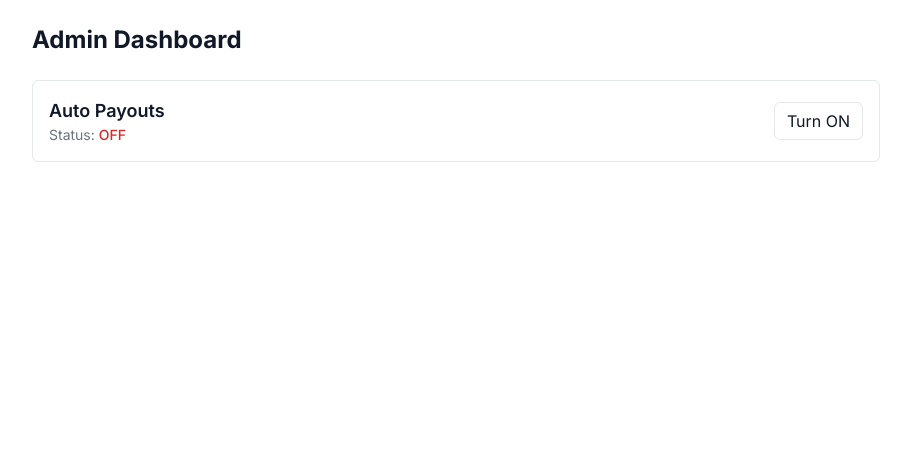
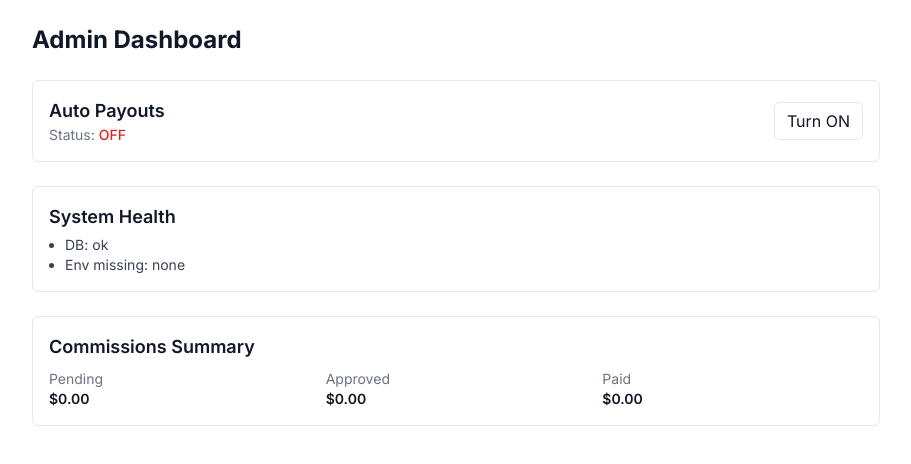
Before and after one commit to begintolern/Linkmint, a Next.js app: page /admin in a window 1280 px wide. Shown: the top 464 px of the page, without its empty margins (184-1095 px from the left). Built offline with nearby package versions, Linux system fonts and the light colour scheme; no server answers; the database is empty.

Commit message:
feat(admin): add CommissionSummaryCard and /api/admin/payouts/summary

```diff
--- a/app/admin/page.tsx
+++ b/app/admin/page.tsx
@@ -1,15 +1,21 @@
 // app/admin/page.tsx
 import AutoPayoutStatusCard from "@/components/admin/AutoPayoutStatusCard";
+import SystemHealthCard from "@/components/admin/SystemHealthCard";
+import CommissionSummaryCard from "@/components/admin/CommissionSummaryCard";
 
 export default function AdminPage() {
   return (
     <main className="max-w-4xl mx-auto p-6 space-y-6">
       <h1 className="text-2xl font-bold">Admin Dashboard</h1>
 
-      {/* Auto Payout toggle + status */}
+      {/* Live auto‑payout status + toggle */}
       <AutoPayoutStatusCard />
 
-      {/* more cards will go here in steps 2–4 */}
+      {/* Basic system health (DB + env presence) */}
+      <SystemHealthCard />
+
+      {/* Commissions totals */}
+      <CommissionSummaryCard />
     </main>
   );
 }
--- /dev/null
+++ b/app/api/admin/health/route.ts
@@ -0,0 +1,25 @@
+export const dynamic = "force-dynamic";
+export const fetchCache = "force-no-store";
+export const revalidate = 0;
+
+import { NextResponse } from "next/server";
+import { prisma } from "@/lib/db";
+
+export async function GET() {
+  try {
+    // DB ping
+    await prisma.$queryRaw`SELECT 1`;
+
+    // check key envs
+    const must = ["DATABASE_URL", "NEXTAUTH_URL", "NEXTAUTH_SECRET"];
+    const missing = must.filter((k) => !process.env[k]);
+
+    return NextResponse.json({
+      ok: true,
+      db: "ok",
+      envMissing: missing,
+    });
+  } catch (e: any) {
+    return NextResponse.json({ ok: false, error: e?.message || "health failed" }, { status: 500 });
+  }
+}
--- /dev/null
+++ b/app/api/admin/payouts/summary/route.ts
@@ -0,0 +1,28 @@
+export const dynamic = "force-dynamic";
+export const fetchCache = "force-no-store";
+export const revalidate = 0;
+
+import { NextResponse } from "next/server";
+import { prisma } from "@/lib/db";
+
+export async function GET() {
+  try {
+    const [pending, approved, paid] = await Promise.all([
+      prisma.commission.aggregate({ _sum: { amount: true }, where: { status: "Pending" as any } }),
+      prisma.commission.aggregate({ _sum: { amount: true }, where: { status: "Approved" as any } }),
+      prisma.commission.aggregate({ _sum: { amount: true }, where: { status: "Paid" as any } }),
+    ]);
+
+    const toNum = (x: any) =>
+      x?._sum?.amount?.toNumber ? x._sum.amount.toNumber() : Number(x?._sum?.amount ?? 0);
+
+    return NextResponse.json({
+      pending: toNum(pending),
+      approved: toNum(approved),
+      paid: toNum(paid),
+    });
+  } catch (e: any) {
+    console.error("payouts/summary error:", e);
+    return NextResponse.json({ error: e?.message || "summary failed" }, { status: 500 });
+  }
+}
--- /dev/null
+++ b/components/admin/CommissionSummaryCard.tsx
@@ -0,0 +1,52 @@
+"use client";
+
+import { useEffect, useState } from "react";
+
+type Summary = { pending: number; approved: number; paid: number };
+
+export default function CommissionSummaryCard() {
+  const [data, setData] = useState<Summary | null>(null);
+  const [err, setErr] = useState<string | null>(null);
+  const [loading, setLoading] = useState(true);
+
+  useEffect(() => {
+    (async () => {
+      try {
+        setLoading(true);
+        setErr(null);
+        const res = await fetch("/api/admin/payouts/summary", { cache: "no-store" });
+        const json = await res.json();
+        if (!res.ok) throw new Error(json?.error || "Failed to load");
+        setData(json as Summary);
+      } catch (e: any) {
+        setErr(e.message || "Failed to load");
+      } finally {
+        setLoading(false);
+      }
+    })();
+  }, []);
+
+  return (
+    <div className="border rounded-md p-4">
+      <h3 className="text-lg font-semibold mb-2">Commissions Summary</h3>
+      {loading && <p className="text-sm text-gray-500">Loading…</p>}
+      {err && <p className="text-sm text-red-600">{err}</p>}
+      {data && (
+        <div className="grid grid-cols-3 gap-4 text-sm">
+          <div>
+            <div className="text-gray-500">Pending</div>
+            <div className="font-semibold">${data.pending.toFixed(2)}</div>
+          </div>
+          <div>
+            <div className="text-gray-500">Approved</div>
+            <div className="font-semibold">${data.approved.toFixed(2)}</div>
+          </div>
+          <div>
+            <div className="text-gray-500">Paid</div>
+            <div className="font-semibold">${data.paid.toFixed(2)}</div>
+          </div>
+        </div>
+      )}
+    </div>
+  );
+}
--- /dev/null
+++ b/components/admin/SystemHealthCard.tsx
@@ -0,0 +1,33 @@
+"use client";
+import { useEffect, useState } from "react";
+
+export default function SystemHealthCard() {
+  const [data, setData] = useState<any>(null);
+  const [err, setErr] = useState<string | null>(null);
+
+  useEffect(() => {
+    (async () => {
+      try {
+        const res = await fetch("/api/admin/health", { cache: "no-store" });
+        const json = await res.json();
+        if (!res.ok) throw new Error(json?.error || "Health check failed");
+        setData(json);
+      } catch (e: any) {
+        setErr(e.message);
+      }
+    })();
+  }, []);
+
+  return (
+    <div className="border rounded-md p-4">
+      <h3 className="text-lg font-semibold mb-1">System Health</h3>
+      {err && <p className="text-sm text-red-600">{err}</p>}
+      {data && (
+        <ul className="text-sm text-gray-700 list-disc ml-4">
+          <li>DB: {data.db}</li>
+          <li>Env missing: {data.envMissing?.length ? data.envMissing.join(", ") : "none"}</li>
+        </ul>
+      )}
+    </div>
+  );
+}
```
